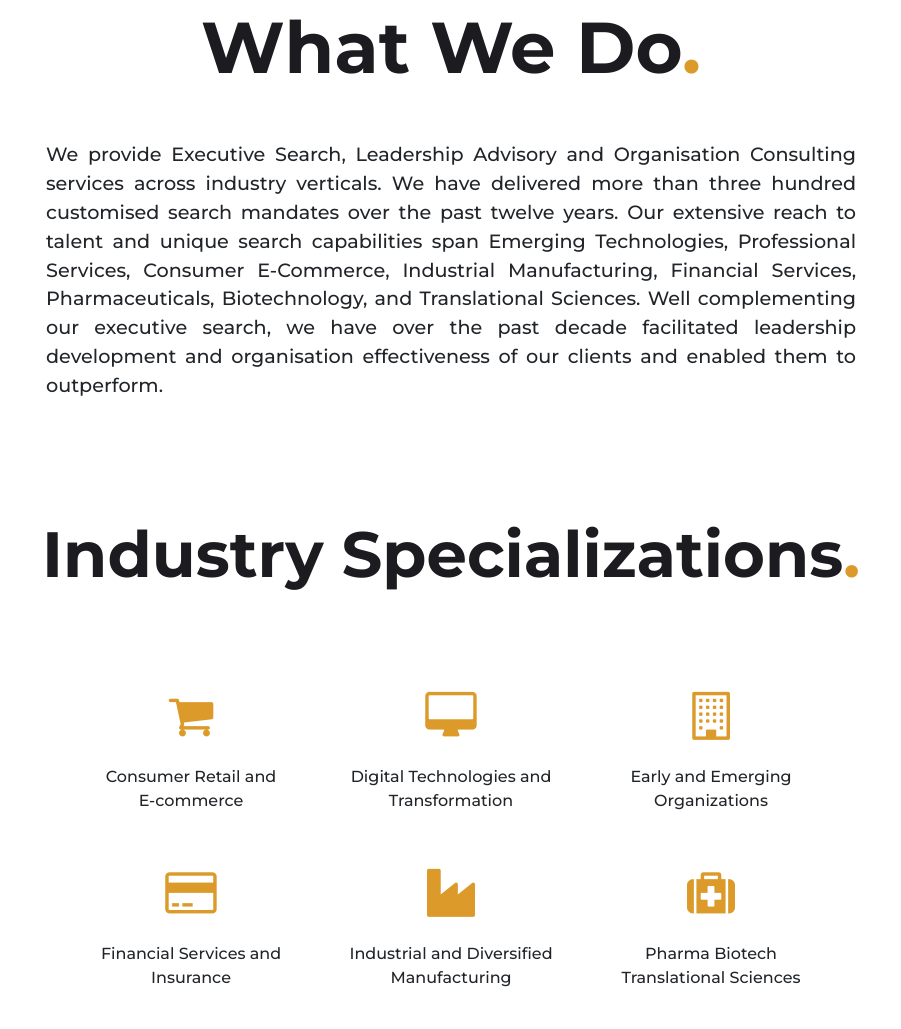
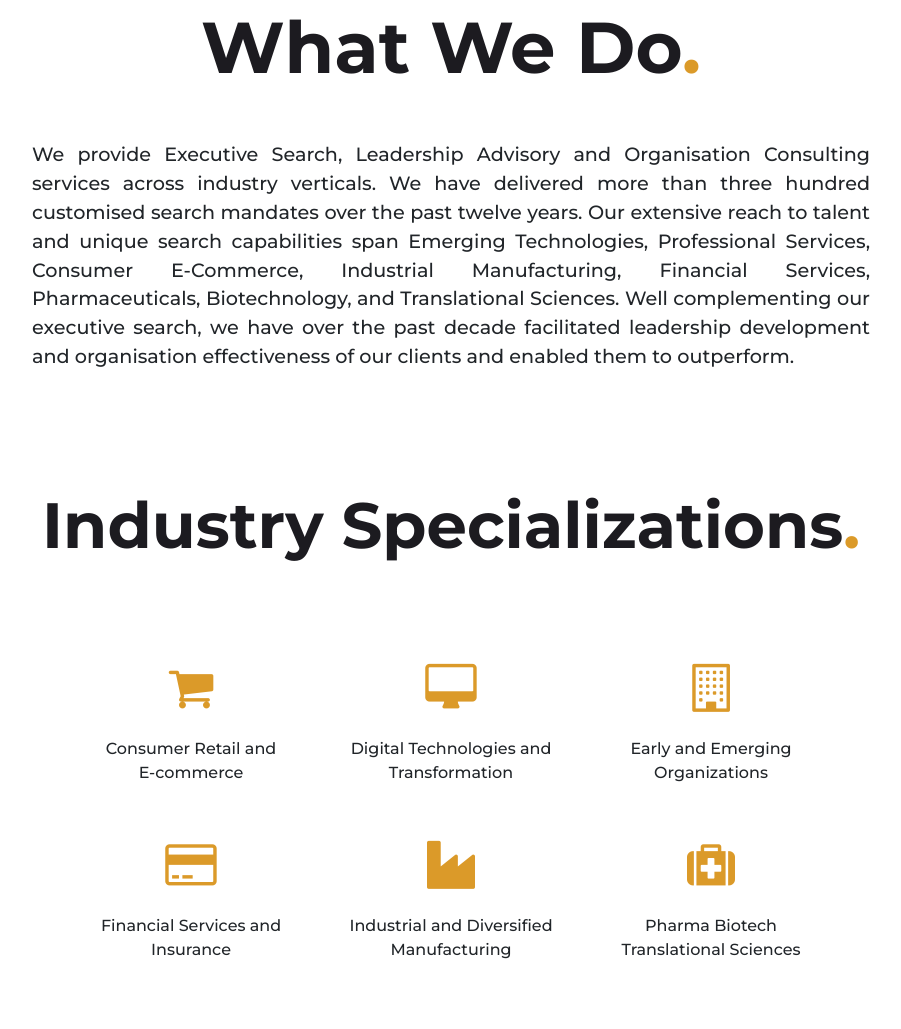
Before and after one commit to pulkit-jasti/Master-search-consulting-website, a plain HTML site: page index.html in a window 1280 px wide. Shown: the part 906-1935 px from the top of the page, without its empty margins (189-1090 px from the left). Drawn offline with nearby package versions, Linux system fonts and the light colour scheme; no server answers.

Commit message:
Misc updates

```diff
--- a/scss/style.scss
+++ b/scss/style.scss
@@ -139,7 +139,7 @@ a:active {
 	}
 
 	.about-text {
-		padding: 0 150px;
+		padding: 0 136px;
 
 		text-align: justify;
 		font-weight: 500;
@@ -186,7 +186,7 @@ a:active {
 	}
 
 	.chart-section {
-		//padding: 50px 0;
+		padding-bottom: 70px;
 
 		.chart-wrapper {
 			display: flex;
```
Also changed, not shown: assets/Logo-6.svg (deleted), css/style.min.css.
